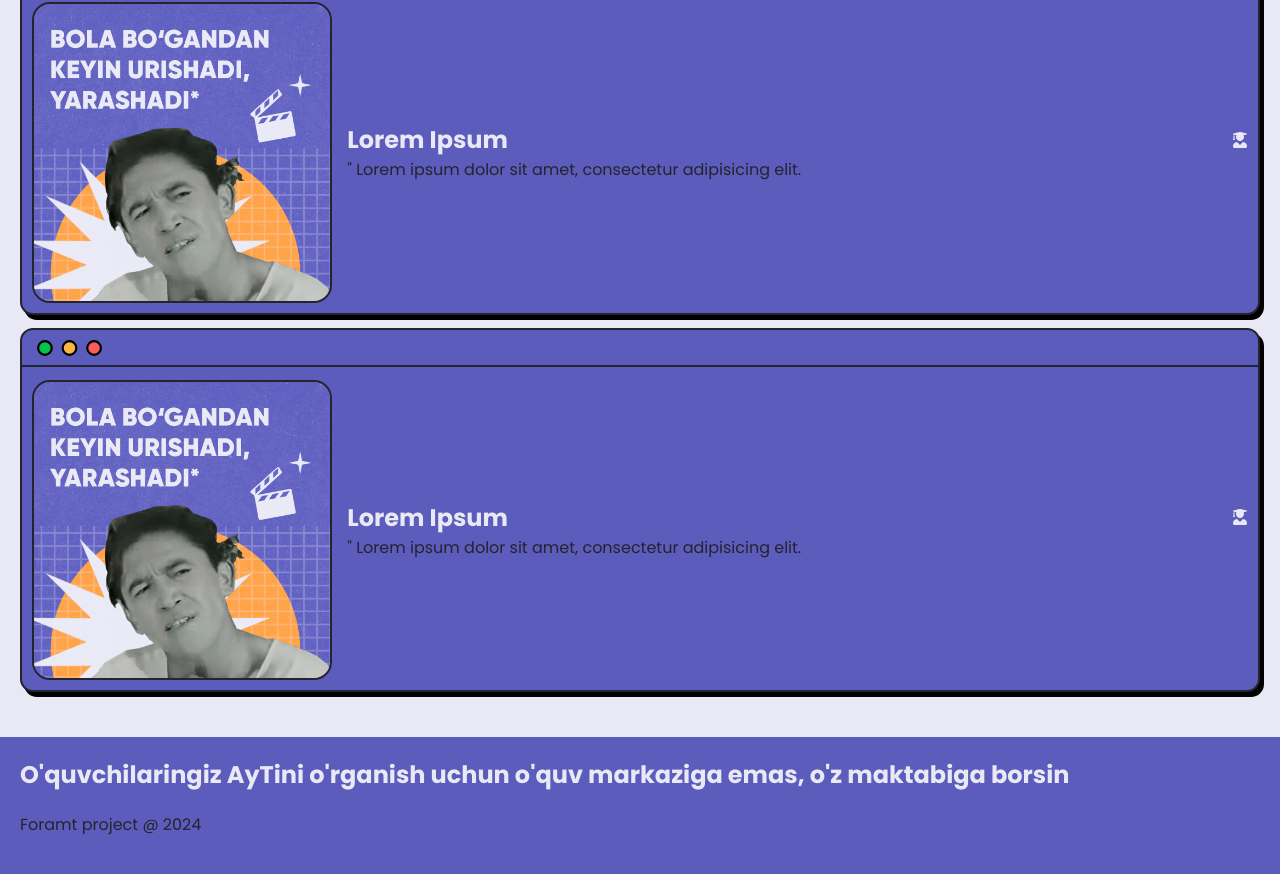
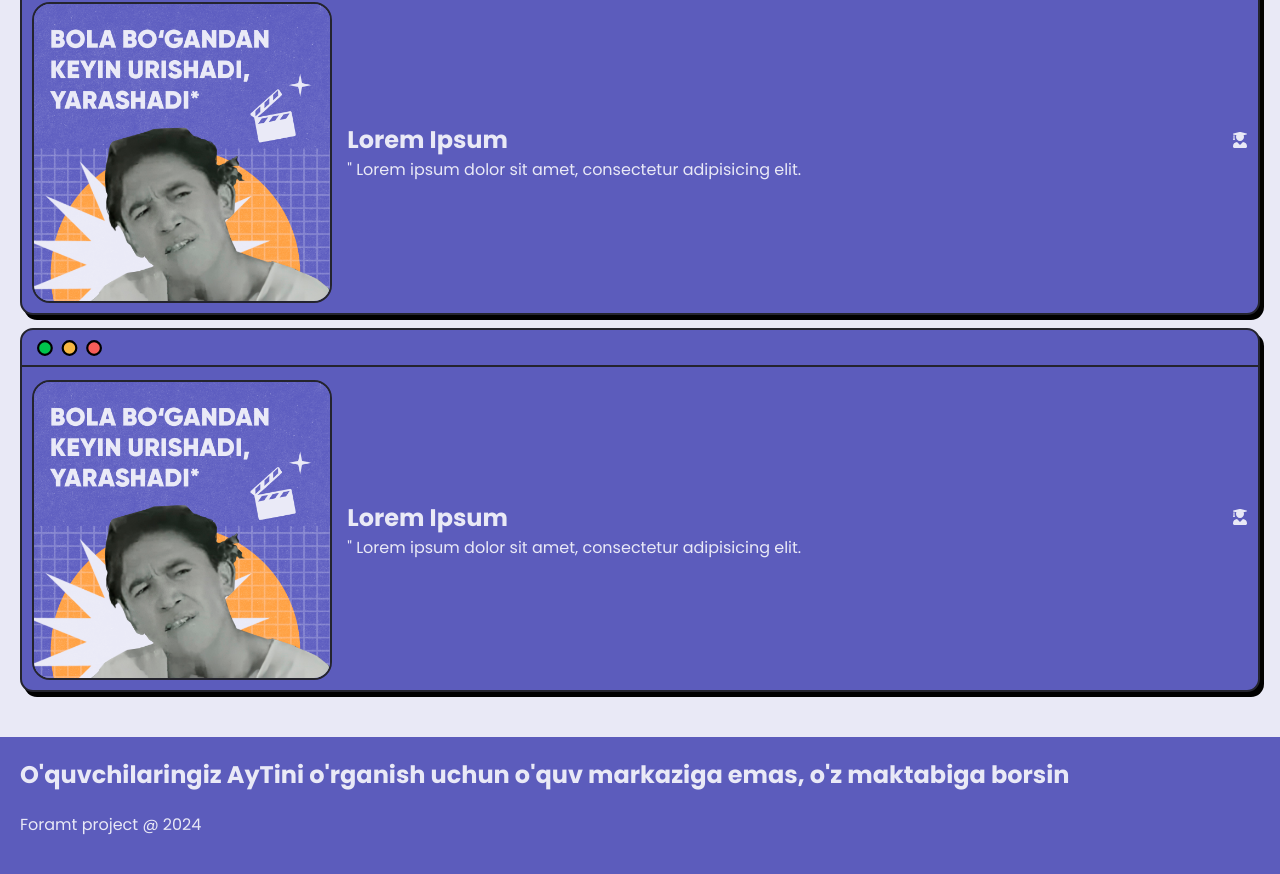
Before and after one commit to DoniyorShuxratov/format-web__react, a React (Vite) app: page / in a window 1280 px wide. Shown: the part 3971-4845 px from the top of the page. Built offline with nearby package versions, Linux system fonts and the light colour scheme.

Commit message:
fixed color text

```diff
--- a/src/style/Experts.css
+++ b/src/style/Experts.css
@@ -20,6 +20,9 @@
     align-items: center;
     width: 25%;
 }
+.export-card__content--text > p{
+    color: var(--main-light);
+}
 
 .export-card__img > img {
     border: 2px solid var(--main-dark);
--- a/src/style/Footer.css
+++ b/src/style/Footer.css
@@ -11,6 +11,6 @@
 .footer__left {
     color: var(--main-light);
 }
-.footer__right {
+.footer__right > p {
     color: var(--main-light);
 }
```
